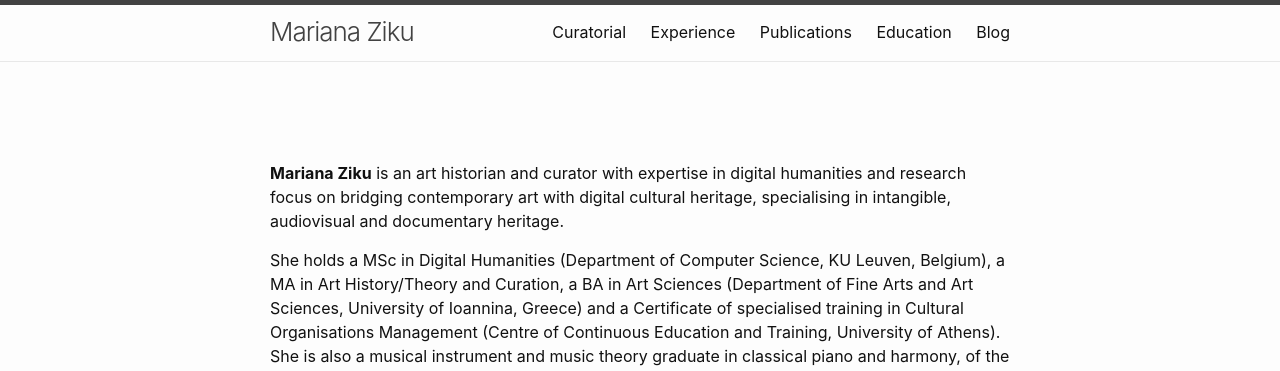
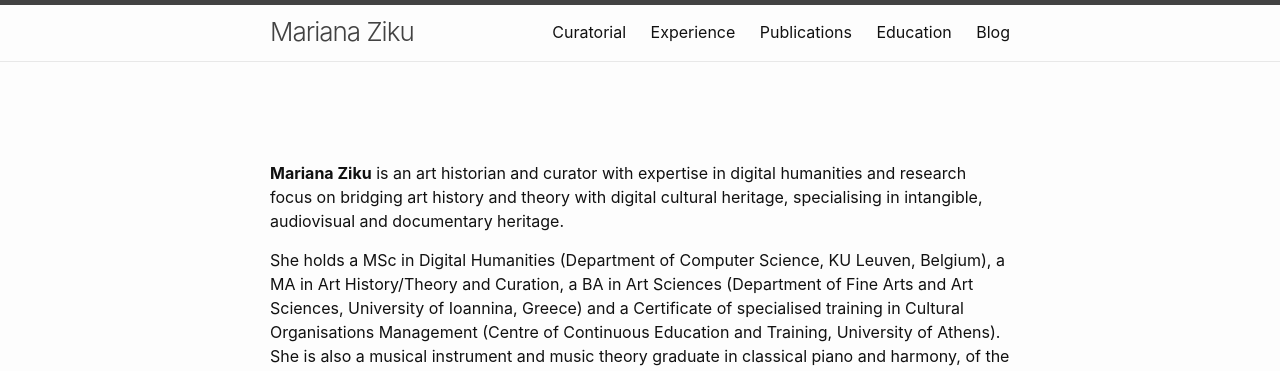
Before and after one commit to mziku/mziku.github.io, a Jekyll site: the page built from index.md, in a window 1280 px wide. Shown: the top 371 px of the page. Built offline with Jekyll 4.4.1, drawn with Linux system fonts in a browser that asks for light colours.

Commit message:
Update index.md

```diff
--- a/index.md
+++ b/index.md
@@ -4,7 +4,7 @@ layout: page
 
 <br>
 
-**Mariana Ziku** is an art historian and curator with expertise in digital humanities and research focus on bridging contemporary art with digital cultural heritage, specialising in intangible, audiovisual and documentary heritage.
+**Mariana Ziku** is an art historian and curator with expertise in digital humanities and research focus on bridging art history and theory with digital cultural heritage, specialising in intangible, audiovisual and documentary heritage.
 
 She holds a MSc in Digital Humanities (Department of Computer Science, KU Leuven, Belgium), a MA in Art History/Theory and Curation, a BA in Art Sciences (Department of Fine Arts and Art Sciences, University of Ioannina, Greece) and a Certificate of specialised training in Cultural Organisations Management (Centre of Continuous Education and Training, University of Athens). She is also a musical instrument and music theory graduate in classical piano and harmony, of the Municipal Conservatory of Ioannina.
 
```
